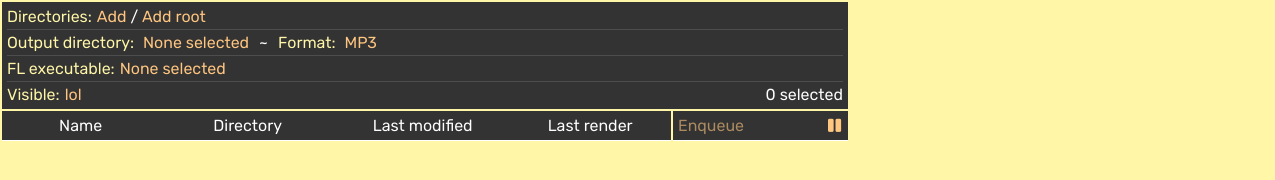
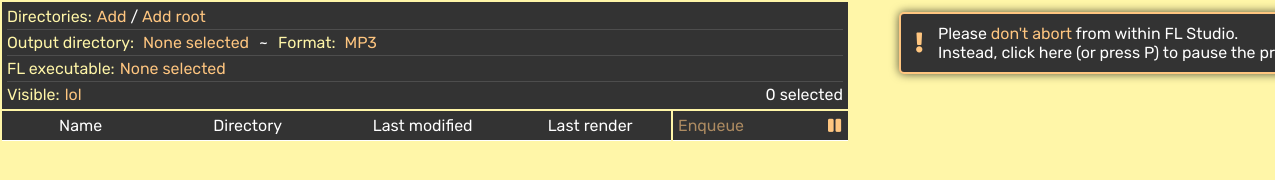
Before and after one commit to doodlezucc/FlpJck, an Electron app: page app/index.html in a window 850 px wide. Shown: the top 180 px of the page, 1275 px wide, since content can reach past the window. Drawn offline with nearby package versions, Linux system fonts and the light colour scheme.

Commit message:
added warning not to cancel from within FL

```diff
--- a/app/index.html
+++ b/app/index.html
@@ -42,7 +42,7 @@
 			</div>
 			<div class="setting">
 				<span class="label">Visible:</span>
-				<button id="showAll" title="Toggle list visibility of your projects">lol</button>
+				<button id="showAll" title="oof">lol</button>
 				<div class="spacing"></div>
 				<span id="selected">0 selected</span>
 				<span id="outOfDate"></span>
@@ -72,6 +72,16 @@
 				<div class="task-container"></div>
 			</div>
 		</div>
+
+		<div id="warning" title="There is no precise method to determine a successful render">
+			<i class="fas fa-exclamation no"></i>
+			<span>
+				Please <span class="no">don't abort</span> from within FL Studio.
+				<br>
+				Instead, click here (or press P) to pause the process.
+			</span>
+		</div>
+
 	</div>
 
 	<script>if (typeof module === 'object') { window.module = module; module = undefined; }</script>
--- a/app/js/index.js
+++ b/app/js/index.js
@@ -137,6 +137,9 @@
 	registerRenderSetting($("#format").click(function() {
 		nextExtension();
 	}));
+	$("#warning").click(function() {
+		RenderTask.setPaused(true);
+	});
 	RenderTask.setPaused(false);
 });
 
@@ -152,6 +155,11 @@
 		jq.attr("disabled", !!RenderTask.rendering);
 		jq.attr("title", !RenderTask.rendering ? jq.title : "");
 	});
+	updateWarningDisplay();
+}
+
+function updateWarningDisplay() {
+	$("#warning").toggleClass("show", !!RenderTask.rendering);
 }
 
 let renderExtension = "mp3";
@@ -180,7 +188,8 @@
 let visibility = Visibility.UNRENDERED;
 function setVisibility(v) {
 	visibility = v;
-	$("#showAll").text(v == Visibility.ALL ? "All projects" : "Unrendered projects");
+	$("#showAll").text((v == Visibility.ALL ? "All" : "Unrendered") + " projects");
+	$("#showAll").attr("title", "Click to show " + (v == Visibility.ALL ? "unrendered" : "all") + " projects");
 	flps.forEach((flp) => flp.applyVisibility(v));
 }
 
--- a/app/style/style.css
+++ b/app/style/style.css
@@ -42,6 +42,7 @@
 .container-after-titlebar {
 	position: fixed !important;
 	padding: var(--spacing);
+	overflow: hidden !important;
 }
 .action-label {
 	padding: 0 20px 0 0 !important;
@@ -90,6 +91,7 @@
 	display: flex;
 	flex-direction: column;
 	height: 100%;
+	overflow: hidden;
 }
 
 .bottom-container {
@@ -436,3 +438,34 @@
 	height: 100%;
 	transition-duration: 0.2s;
 }
+
+#warning {
+	position: absolute;
+	right: -500px;
+	top: 0;
+	margin: 10px;
+	padding: 10px 14px;
+	background-color: var(--gray-dark);
+	border: var(--spacing) solid var(--color-light);
+	border-radius: 5px;
+	display: flex;
+	align-items: center;
+	z-index: 2;
+	cursor: pointer;
+	box-shadow: 0 0 10px #000a;
+	transition: 0.1s;
+}
+#warning.show {
+	right: 0;
+}
+#warning:hover {
+	border-color: var(--color-highlight);
+	background-color: var(--color-dark);
+}
+#warning > i {
+	margin-right: 15px;
+	font-size: 20px;
+}
+#warning .no {
+	color: var(--color-light);
+}
```
